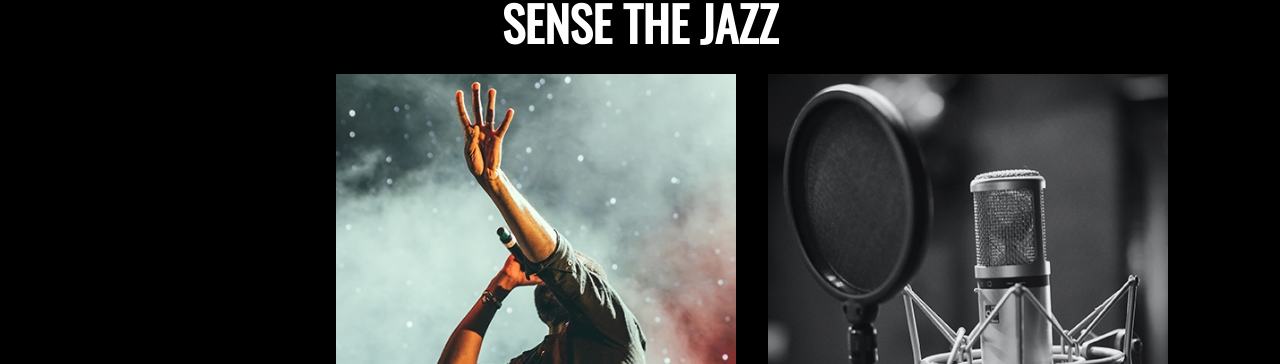
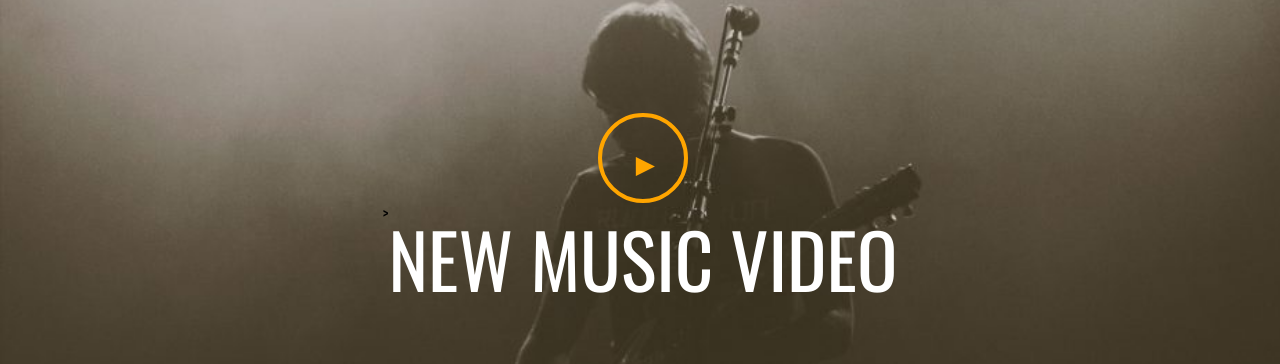
Before and after one commit to DanieleTrippodo/proj-html-vuejs, a Vue app: page / in a window 1280 px wide. Shown: the part 1835-2199 px from the top of the page. Built offline with nearby package versions, Linux system fonts and the light colour scheme.

Commit message:
Added new music video

```diff
--- a/src/App.vue
+++ b/src/App.vue
@@ -44,7 +44,7 @@ console.log('work organization dev https://www.figma.com/design/Oxc3MyvNepMNJntH
 
 
   <SenseTheJazz/>
-
+  <NewMusicVideo/>
   <AppNewMusic/>
   <CardContainer/>
   <AlbumOutNow/>
```
